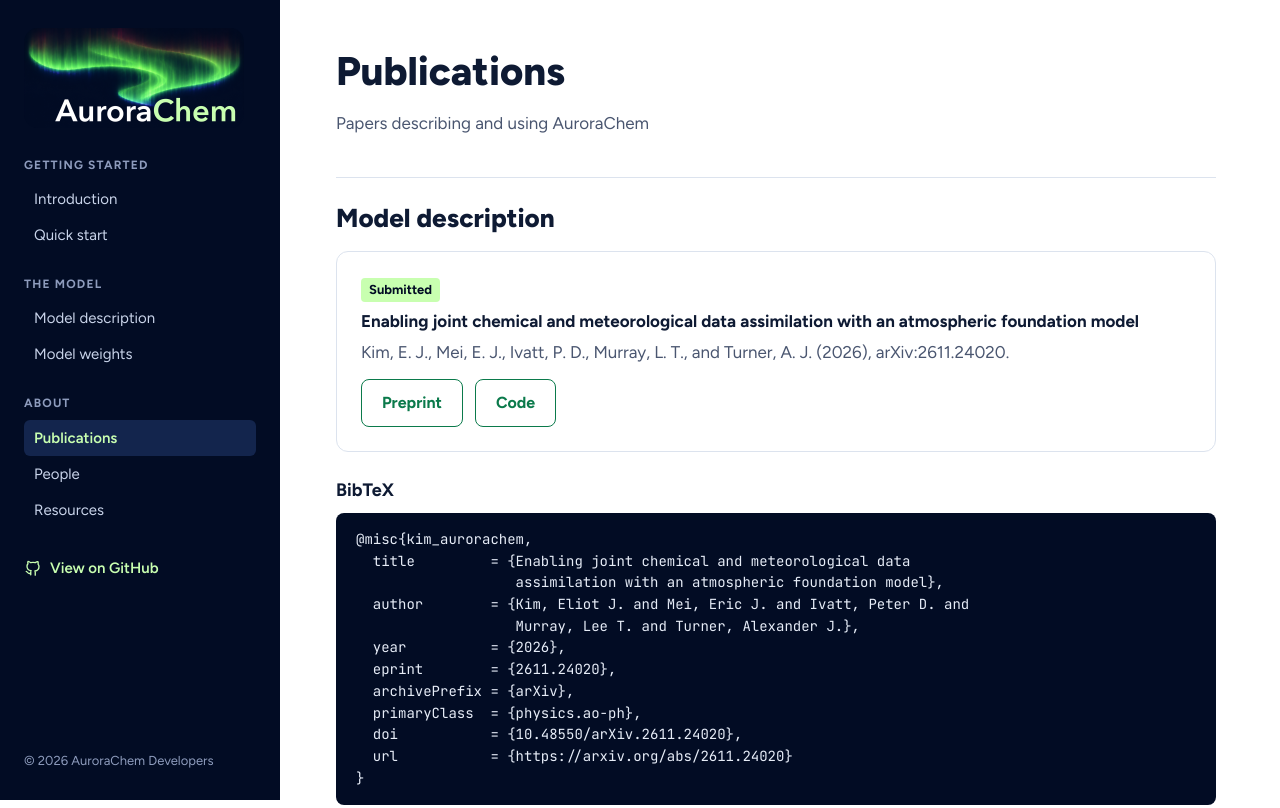
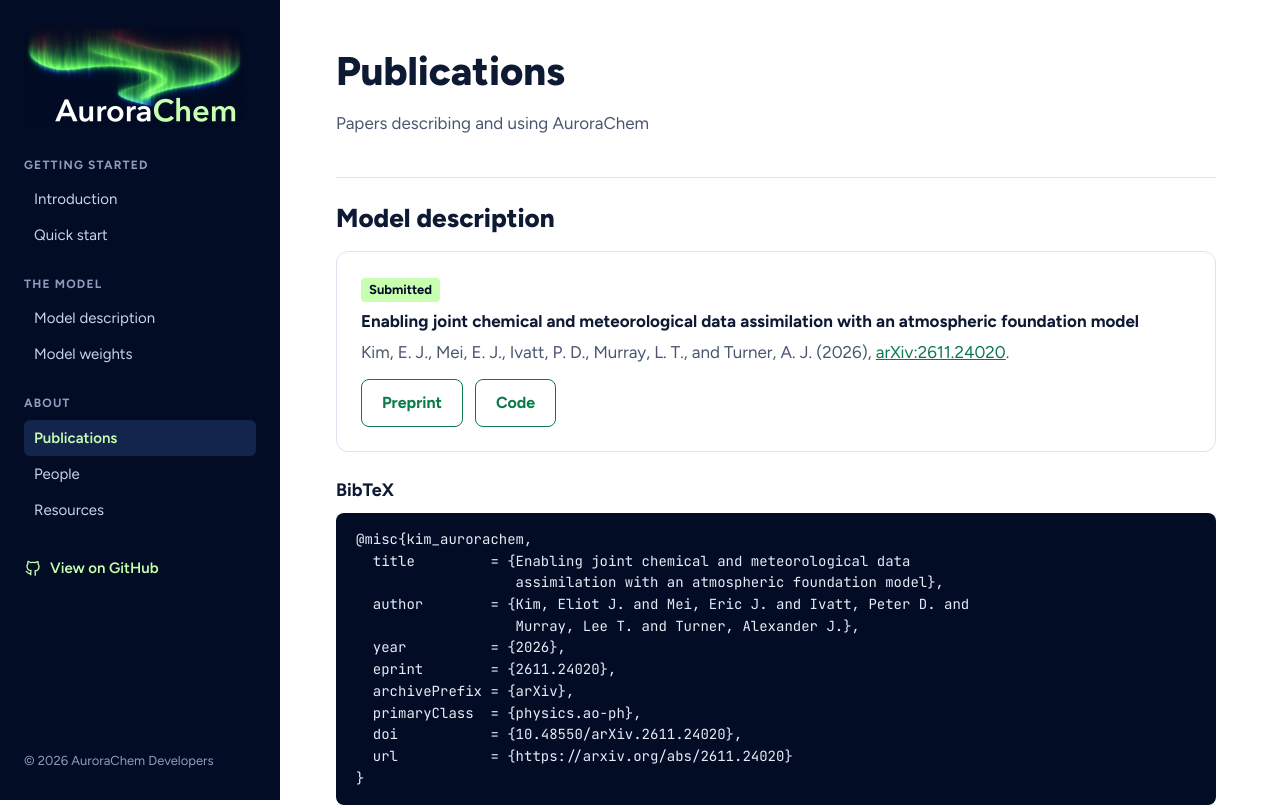
Before and after one commit to AuroraChem/AuroraChem.github.io, a plain HTML site: page publications.html in a window 1280 px wide. Shown: the top 808 px of the page. Drawn offline with Linux system fonts and the light colour scheme.

Commit message:
Updating website, A. Turner

```diff
--- a/publications.html
+++ b/publications.html
@@ -56,7 +56,7 @@
           <div class="pub-text">
             <span class="badge">Submitted</span>
             <p class="pub-title">Enabling joint chemical and meteorological data assimilation with an atmospheric foundation model</p>
-            <p class="muted" style="margin: 0 0 12px;">Kim, E. J., Mei, E. J., Ivatt, P. D., Murray, L. T., and Turner, A. J. (2026), arXiv:2611.24020.</p>
+            <p class="muted" style="margin: 0 0 12px;">Kim, E. J., Mei, E. J., Ivatt, P. D., Murray, L. T., and Turner, A. J. (2026), <a href="https://arxiv.org/abs/2611.24020" target="_blank">arXiv:2611.24020</a>.</p>
             <div class="button-row" style="margin: 0;">
               <a class="button button-secondary" href="https://arxiv.org/abs/2611.24020">Preprint</a>
               <a class="button button-secondary" href="https://github.com/AuroraChem/AuroraChem">Code</a>
```
